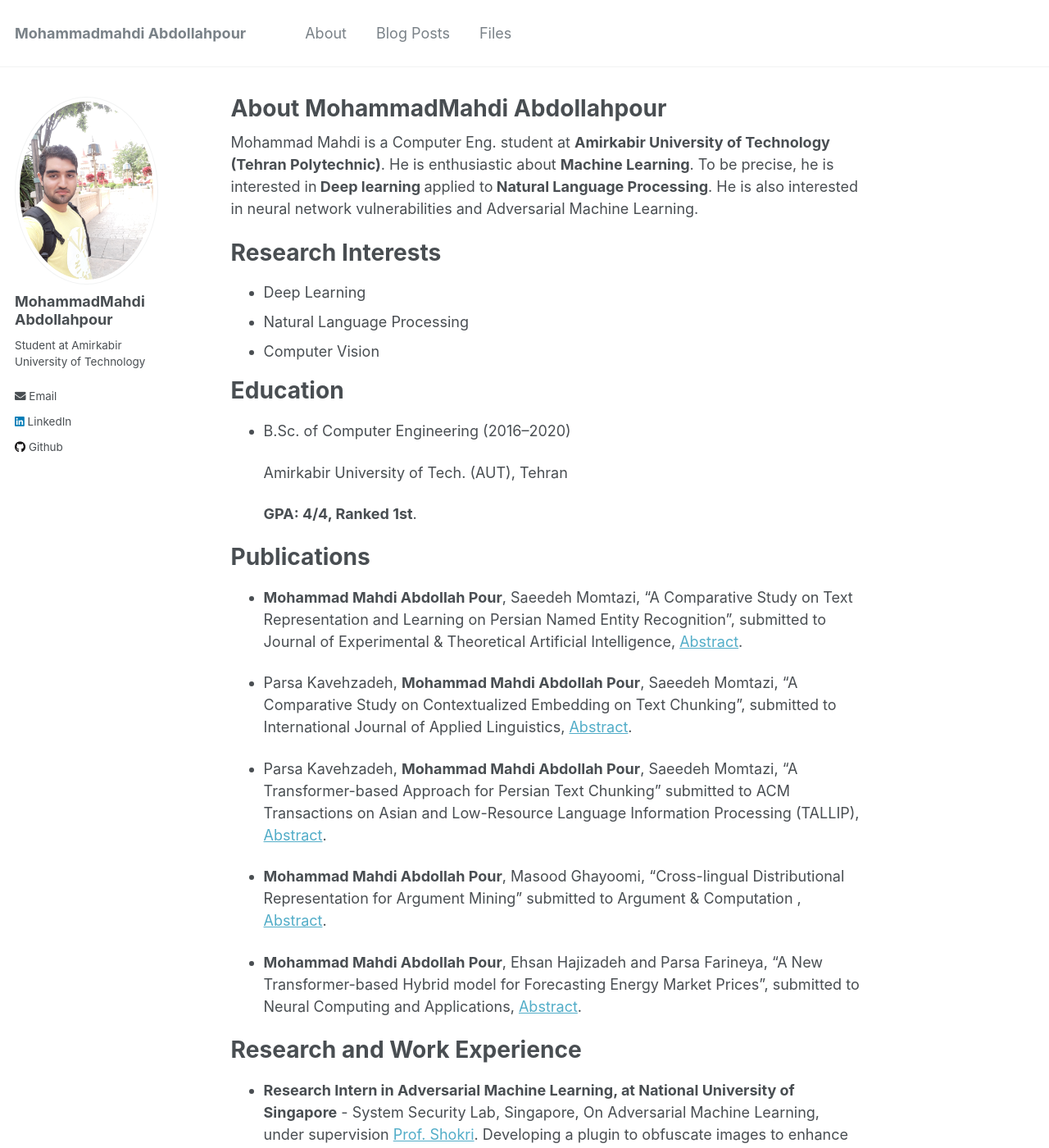
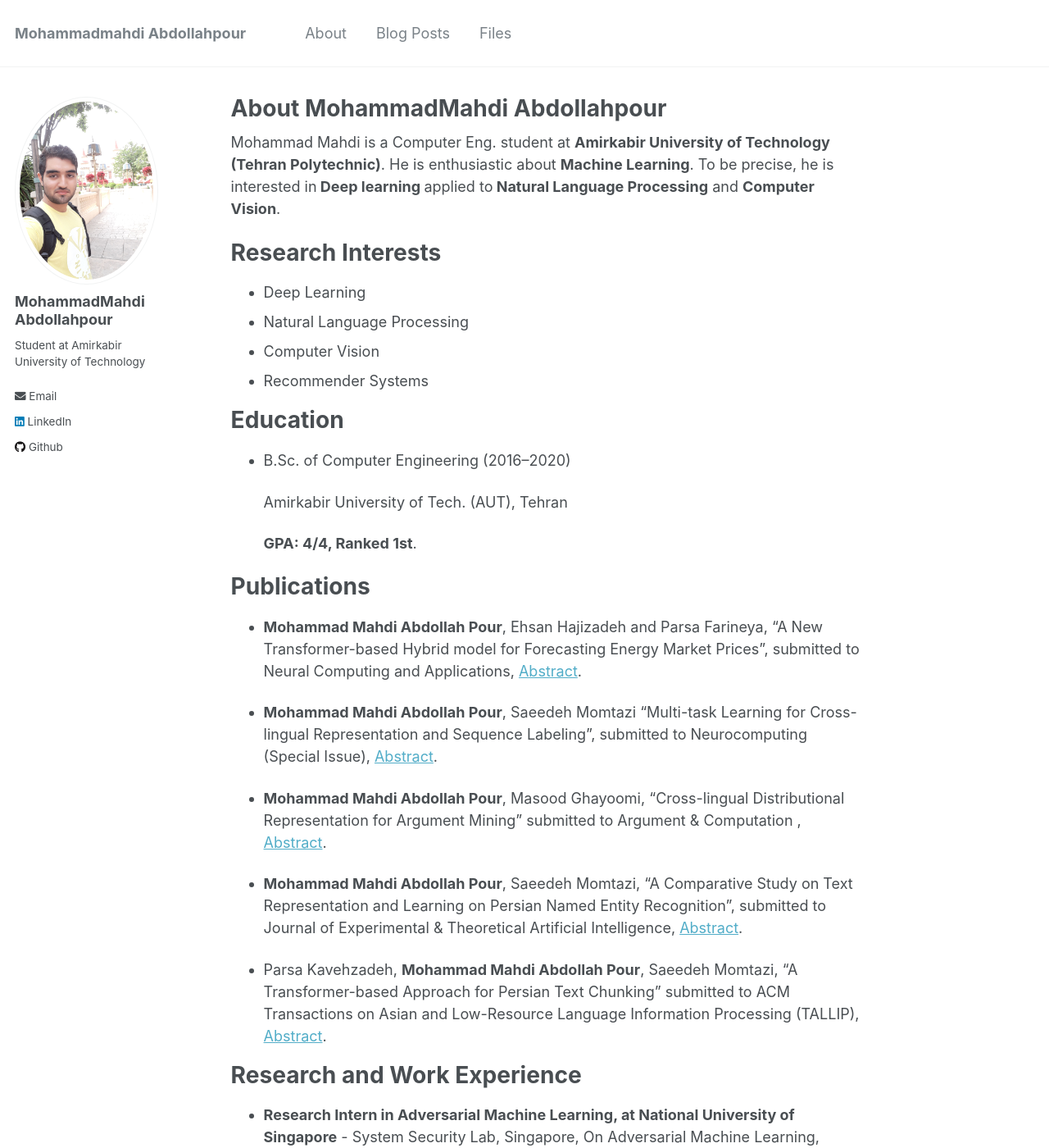
Before and after one commit to mahdiabdollahpour/mahdiabdollahpour.github.io, a Jekyll site: the page built from _pages/about.md, in a window 1280 px wide and 1400 px high. Shown: the whole window at 82% size. Built offline with Jekyll 4.4.1, drawn with Linux system fonts in a browser that asks for light colours.

Commit message:
Update about.md

```diff
--- a/_pages/about.md
+++ b/_pages/about.md
@@ -8,7 +8,7 @@ redirect_from:
   - /about.html
 ---
 
-Mohammad Mahdi is a Computer Eng. student at <Strong>Amirkabir University of Technology (Tehran Polytechnic)</Strong>. He is enthusiastic about <Strong>Machine Learning</Strong>. To be precise, he is interested in<Strong> Deep learning </Strong>applied to<Strong> Natural Language Processing</Strong>. He is also interested in neural network vulnerabilities and Adversarial Machine Learning.
+Mohammad Mahdi is a Computer Eng. student at <Strong>Amirkabir University of Technology (Tehran Polytechnic)</Strong>. He is enthusiastic about <Strong>Machine Learning</Strong>. To be precise, he is interested in<Strong> Deep learning </Strong>applied to<Strong> Natural Language Processing</Strong> and <Strong> Computer Vision</Strong>.
 
 Research Interests
 ======
@@ -16,6 +16,7 @@ Research Interests
 * Deep Learning
 * Natural Language Processing
 * Computer Vision
+* Recommender Systems
 
 
 
@@ -30,16 +31,21 @@ Education
 
 Publications
 ======
+
+- **Mohammad Mahdi Abdollah Pour**, Ehsan Hajizadeh and Parsa Farineya, "A New Transformer-based Hybrid model for Forecasting Energy Market Prices", submitted to Neural Computing and Applications, [Abstract](https://drive.google.com/file/d/1EwD4R21XPcLWpt4SGSzU5ycRwz87Rx1i/view).
+
+- **Mohammad Mahdi Abdollah Pour**, Saeedeh Momtazi "Multi-task Learning for Cross-lingual Representation and Sequence Labeling", submitted to Neurocomputing (Special Issue), [Abstract](https://drive.google.com/file/d/1z7x0Btd5eYkRx-w5H2C5_f4gE4lFNwob/view).
+
+- **Mohammad Mahdi Abdollah Pour**, Masood Ghayoomi, "Cross-lingual Distributional Representation for Argument Mining" submitted to Argument & Computation , [Abstract](https://drive.google.com/file/d/1mRtjDMRQWVsu2ULtCE0LtYWiD4VE4GPR/view?usp=sharing).
+
 - **Mohammad Mahdi Abdollah Pour**, Saeedeh Momtazi, "A Comparative Study on Text Representation and Learning on Persian Named Entity Recognition", submitted to Journal of Experimental & Theoretical Artificial Intelligence, [Abstract](https://drive.google.com/file/d/18-vrbH6x6AK-GRuzuq_FxRRp3kbsgv7q/view).
 
-- Parsa Kavehzadeh, **Mohammad Mahdi Abdollah Pour**, Saeedeh Momtazi, "A Comparative Study on Contextualized Embedding on Text Chunking", submitted to International Journal of Applied Linguistics, [Abstract](https://drive.google.com/file/d/1E2GzNGsa2DofIeziKv2nscYDas8_luUI/view).
+<!-- - Parsa Kavehzadeh, **Mohammad Mahdi Abdollah Pour**, Saeedeh Momtazi, "A Comparative Study on Contextualized Embedding on Text Chunking", submitted to International Journal of Applied Linguistics, [Abstract](https://drive.google.com/file/d/1E2GzNGsa2DofIeziKv2nscYDas8_luUI/view). -->
 
 - Parsa Kavehzadeh, **Mohammad Mahdi Abdollah Pour**, Saeedeh Momtazi, "A Transformer-based Approach for Persian Text Chunking" submitted to ACM Transactions on Asian and Low-Resource Language Information Processing (TALLIP), [Abstract](https://drive.google.com/file/d/1Sgy4lPOry6dvAmORil6rbk7Df-R50MDE/view).
 
-- **Mohammad Mahdi Abdollah Pour**, Masood Ghayoomi, "Cross-lingual Distributional Representation for Argument Mining" submitted to Argument & Computation , [Abstract](https://drive.google.com/file/d/1mRtjDMRQWVsu2ULtCE0LtYWiD4VE4GPR/view?usp=sharing).
 
 
-- **Mohammad Mahdi Abdollah Pour**, Ehsan Hajizadeh and Parsa Farineya, "A New Transformer-based Hybrid model for Forecasting Energy Market Prices", submitted to Neural Computing and Applications, [Abstract](https://drive.google.com/file/d/1EwD4R21XPcLWpt4SGSzU5ycRwz87Rx1i/view).
 
 Research and Work Experience
 ======
```
